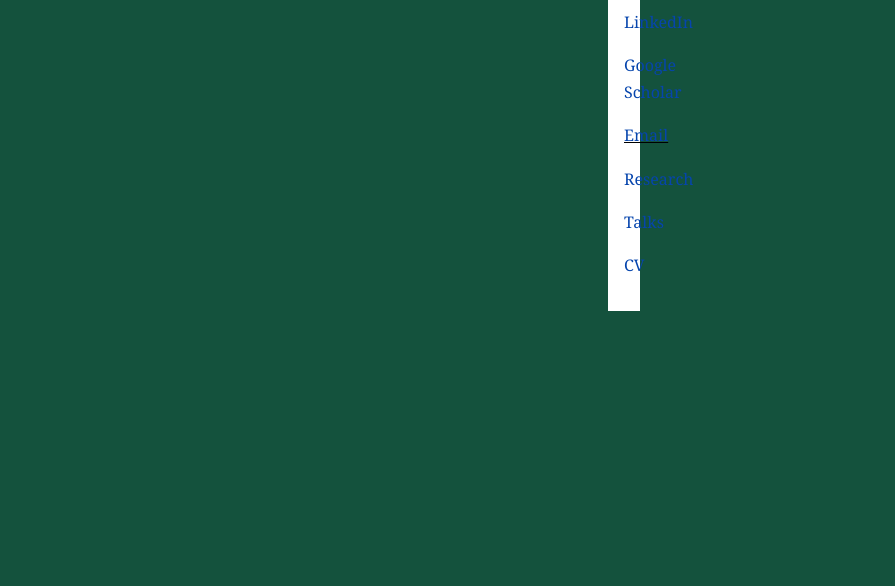
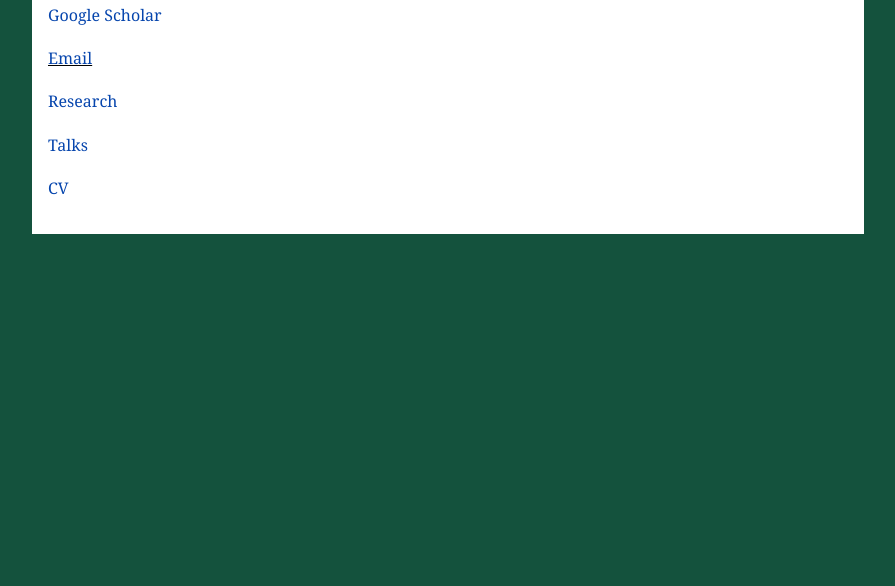
Before and after one commit to paulgdm/paulgdm.github.io, a plain HTML site: page index.html in a window 1280 px wide. Shown: the part 214-800 px from the top of the page, without its empty margins (192-1087 px from the left). Drawn offline with Linux system fonts and the light colour scheme.

Commit message:
css edit

```diff
--- a/pandoc.css
+++ b/pandoc.css
@@ -17,8 +17,8 @@ body {
   padding: 1em;
   margin-top: 0;
   margin-bottom: 0;
-  margin-left: 50em;
-  margin-right: 50em;
+  margin-left: auto;
+  margin-right: auto;
   max-width: 50em;
   background-color: #ffffff;
 }
```
